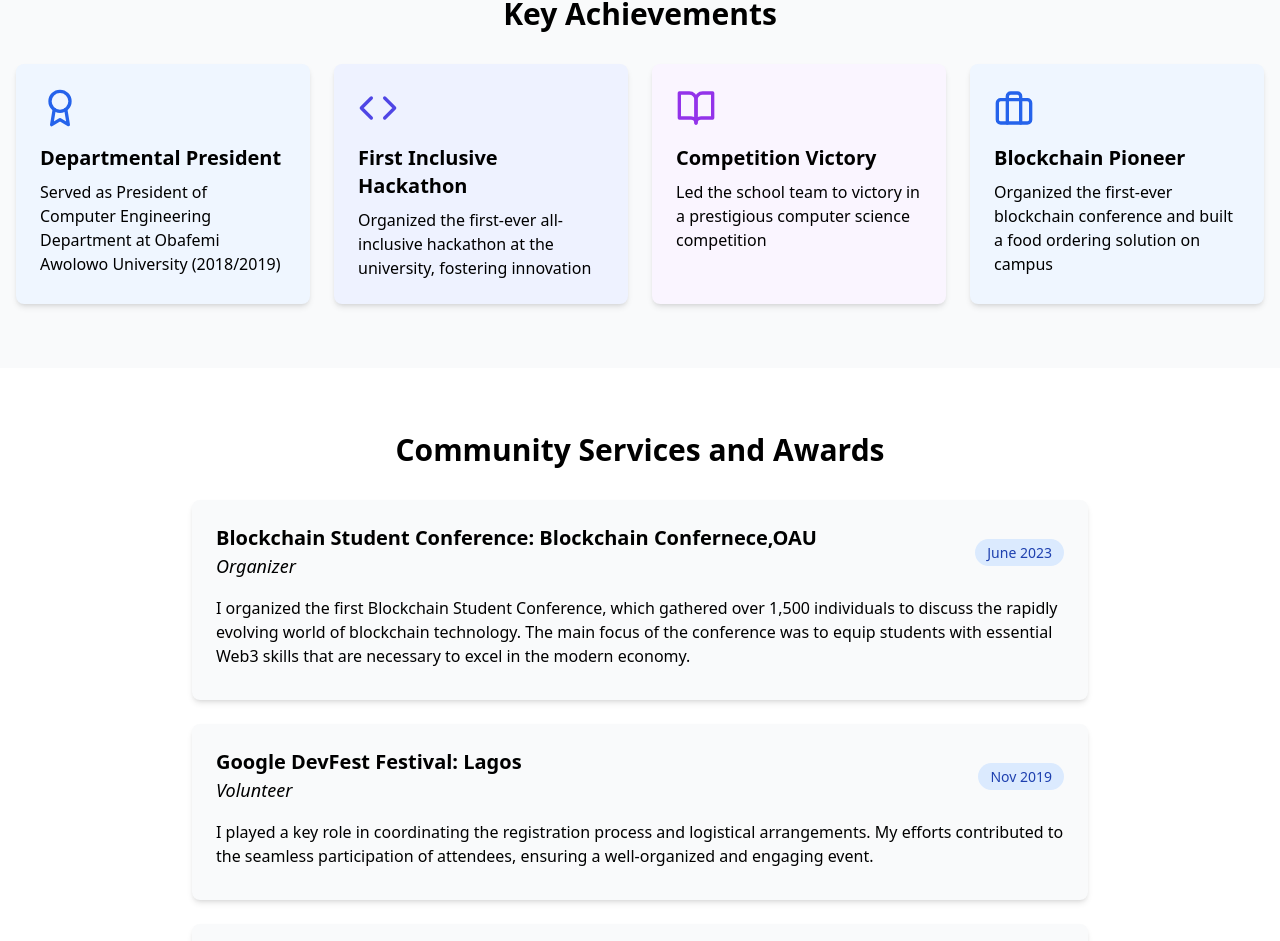
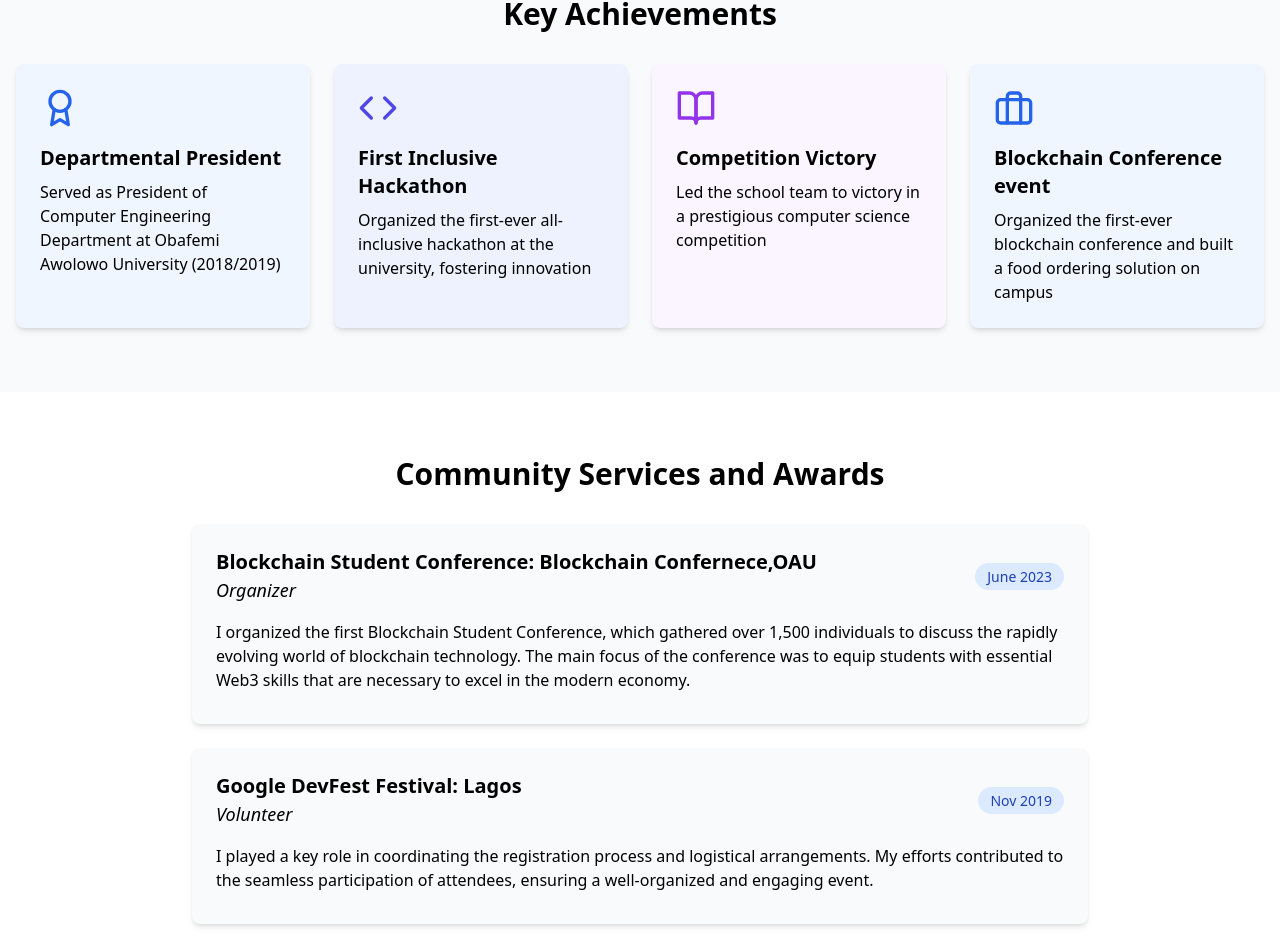
Before and after one commit to oluwaeinstein007/steve-portfolio, a React (Vite) app: page / in a window 1280 px wide. Shown: the part 1184-2125 px from the top of the page. Built offline with nearby package versions, Linux system fonts and the light colour scheme.

Commit message:
Added some detail on the event

```diff
--- a/src/App.tsx
+++ b/src/App.tsx
@@ -137,7 +137,7 @@ function App() {
               <div className="text-blue-600 mb-4">
                 <Briefcase size={40} />
               </div>
-              <h3 className="text-xl font-semibold mb-2">Blockchain Pioneer</h3>
+              <h3 className="text-xl font-semibold mb-2">Blockchain  Conference event</h3>
               <p>Organized the first-ever blockchain conference and built a food ordering solution on campus</p>
             </div>
           </div>
```
